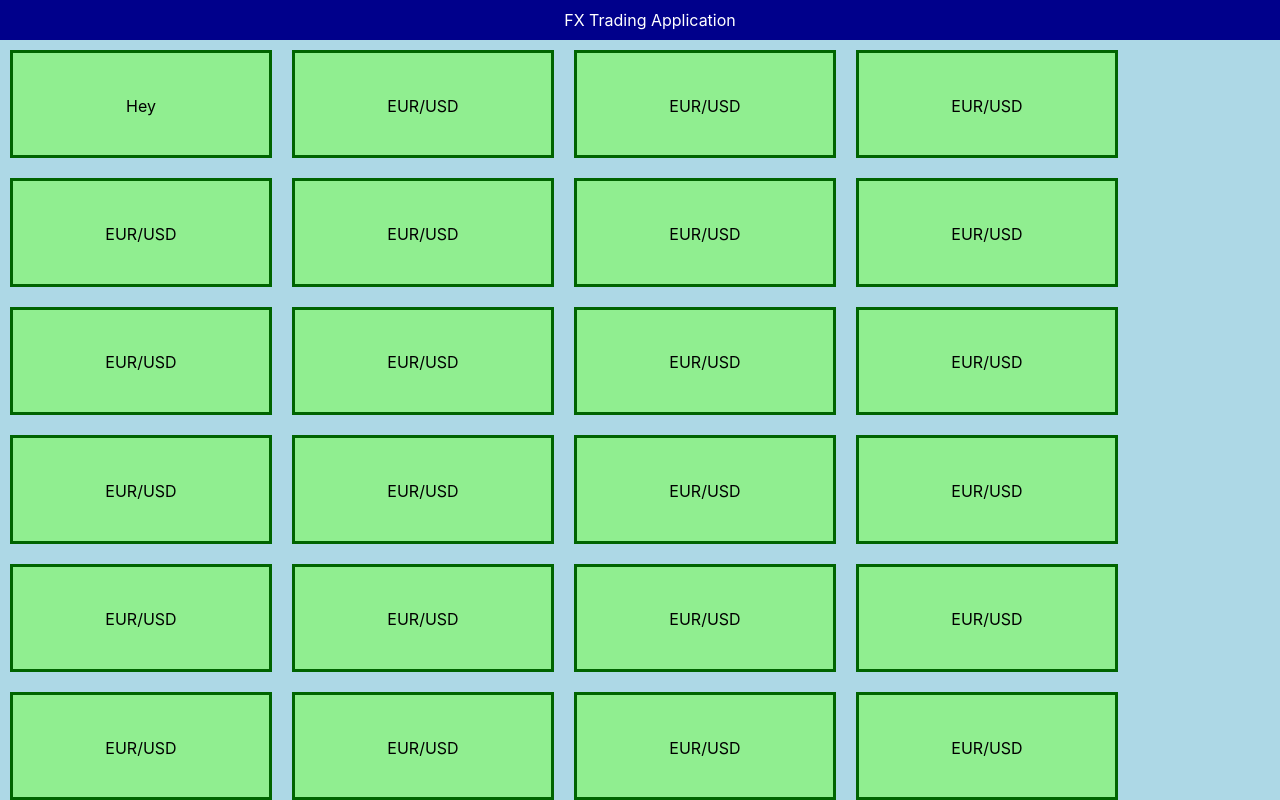
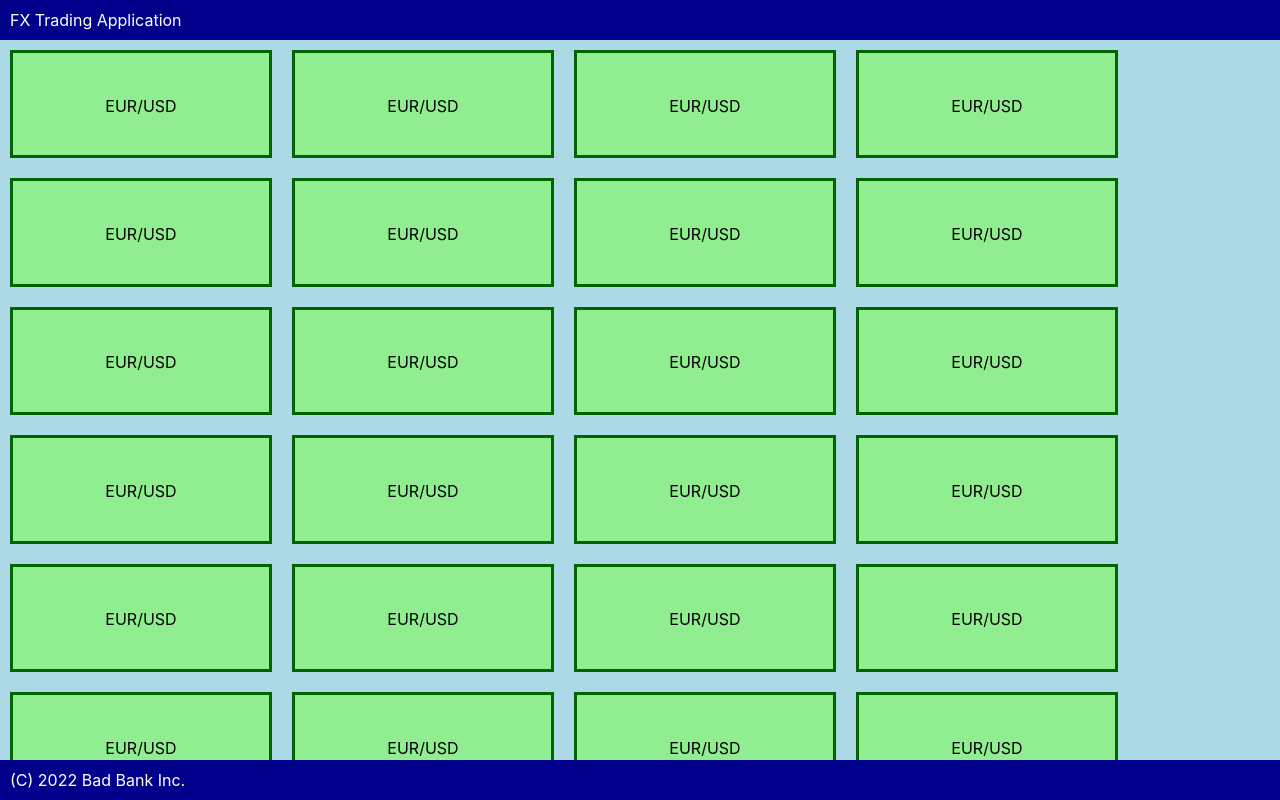
Before and after one commit to frankmathy/AppLayoutTest, a JavaScript app: page / in a window 1280 px wide. Shown: the top 800 px of the page. Built offline with nearby package versions, Linux system fonts and the light colour scheme; the HTML template or start-up script is replaced by a standard one.

Commit message:
Layout achieved

```diff
--- a/public/test.html
+++ b/public/test.html
@@ -5,12 +5,12 @@
   </head>
   <body>
 <div class="box">
-    <div class="row header">
+    <div class="rowheader">
       <p><b>header</b>
         <br />
         <br />(sized to content)</p>
     </div>
-    <div class="row content">
+    <div class="rowcontent">
       <p>
         <b>content</b>
         <p>data</p>
@@ -31,7 +31,7 @@
         <p>data</p>
       </p>
     </div>
-    <div class="row footer">
+    <div class="rowfooter">
       <p><b>footer</b> (fixed height)</p>
     </div>
   </div>
--- a/src/App.css
+++ b/src/App.css
@@ -1,9 +1,6 @@
 .App {
   display: flex;
-  flex: 1 1 auto;
-  overflow-y: scroll;
-flex-direction: column;
-  text-align: center;
+  flex-flow: column;
   background-color: royalblue;
   width: 100%;
   height: 100%;
--- a/src/HeaderFooter.css
+++ b/src/HeaderFooter.css
@@ -1,6 +1,7 @@
 .HeaderFooter {
     background-color: darkblue;
+    flex: 0 1 auto;
     color: white;
-    width: 100vw;
+    width: 100%;
     padding: 10px;
 }
--- a/src/RateGrid.css
+++ b/src/RateGrid.css
@@ -1,7 +1,8 @@
 .RateGrid {
     background-color: lightblue;
     display: flex;
+    flex: 1 1 auto;
+    overflow-y: scroll;
     flex-direction: row;
     flex-wrap: wrap;
-    height: 100%;
 }
--- a/src/RateGrid.js
+++ b/src/RateGrid.js
@@ -4,10 +4,9 @@ import RatePanel from './RatePanel'
 const RateGrid = () => {
     return (
         <div className="RateGrid">
-              <RatePanel ccyPair='Hey'/>
-        {
-        Array.from(Array(300).keys()).map(ccyPair => <RatePanel ccyPair='EUR/USD'/>)
-        }
+          {
+            Array.from(Array(300).keys()).map(ccyPair => <RatePanel ccyPair='EUR/USD'/>)
+          }
       </div>
     )
 }
--- a/src/index.css
+++ b/src/index.css
@@ -13,7 +13,7 @@ code {
     monospace;
 }
 
-.root {
+#root {
     display: flex;
     flex-flow: column;
     height: 100%;
```
Also changed, not shown: public/test.css (+9 -15 lines), public/index.css (deleted).
